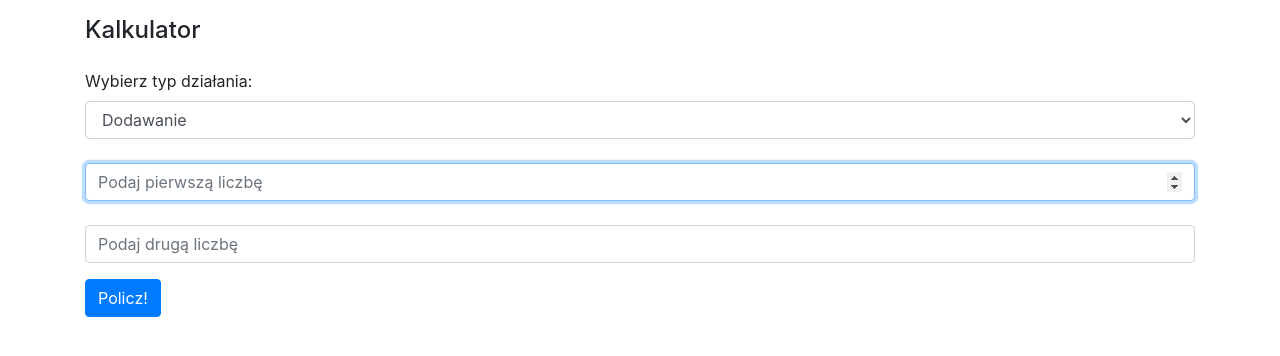
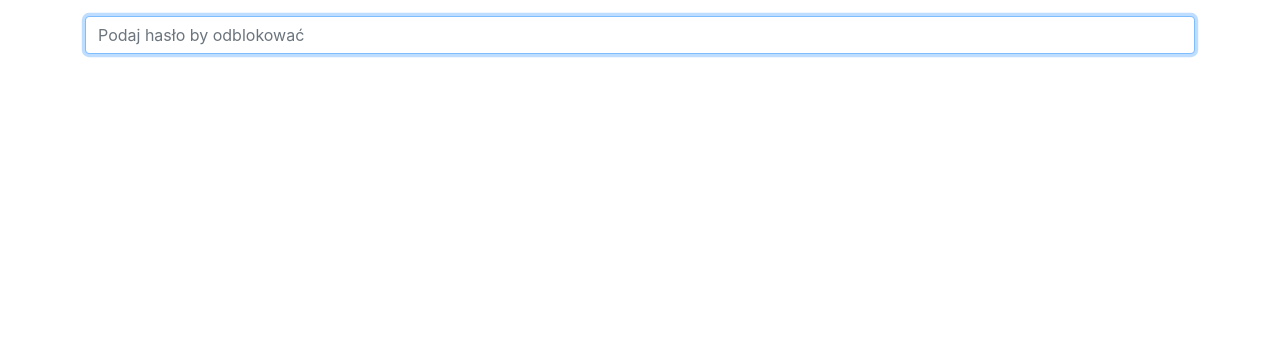
Before and after one commit to goteusz-maszyk/JSCalculator, a plain HTML site: page index.html in a window 1280 px wide. Drawn offline with nearby package versions, Linux system fonts and the light colour scheme.

Commit message:
added password

```diff
--- a/index.html
+++ b/index.html
@@ -11,7 +11,12 @@
     <script src="https://stackpath.bootstrapcdn.com/bootstrap/4.4.1/js/bootstrap.min.js" integrity="sha384-wfSDF2E50Y2D1uUdj0O3uMBJnjuUD4Ih7YwaYd1iqfktj0Uod8GCExl3Og8ifwB6" crossorigin="anonymous"></script>
   </head>
   <body>
-    <div class="container mt-3">
+    <div class="container mt-3 mb-3" id='unlockForm'>
+      <form onsubmit="return unlock()" name="unlockForm">
+        <input type="password" name='password' id='password' class="form-control" placeholder="Podaj hasło by odblokować" autofocus />
+      </form>
+    </div>
+    <div class="container mt-3" id='content' style="display: none;">
       <h4 id='mainHeader'>Kalkulator</h4>
       <form onsubmit="return calculate()" name="calcForm">
         <div class="form-group mb-3 mt-4">
--- a/js/calc.js
+++ b/js/calc.js
@@ -1,3 +1,17 @@
+let correctPassword = '{[(90am02)]}'
+
+function unlock() {
+  let password = document.forms['unlockForm']['password'].value
+  while(password != correctPassword) {
+    return false
+    password = document.forms['unlockForm']['password'].value
+  }
+  $('#unlockForm').hide()
+  $('#content').show()
+  $('#num1').attr('autofocus', true)
+  return false
+}
+
 function calculate() {
   let encrypted = []
   let decrypted = []
@@ -38,11 +52,13 @@ function calculate() {
     }
     encryptedText = encrypted.join('')
   } else if(dzialanie == 'qwerty-1') {
-    text = prompt('Podaj tekst do deszyfrowania')
-    for(i=0; i<text.length; i++) {
-      decrypted.push(decryptitons[text[i]])
+    if(prompt('Podaj hasło') == correctPassword) {
+      text = prompt('Podaj tekst do deszyfrowania')
+      for(i=0; i<text.length; i++) {
+        decrypted.push(decryptitons[text[i]])
+      }
+      decryptedText = decrypted.join('')
     }
-    decryptedText = decrypted.join('')
   }
   if(isNaN(output) || output == undefined) { output = 0 }
   if(dzialanie == 'sm') {
```
